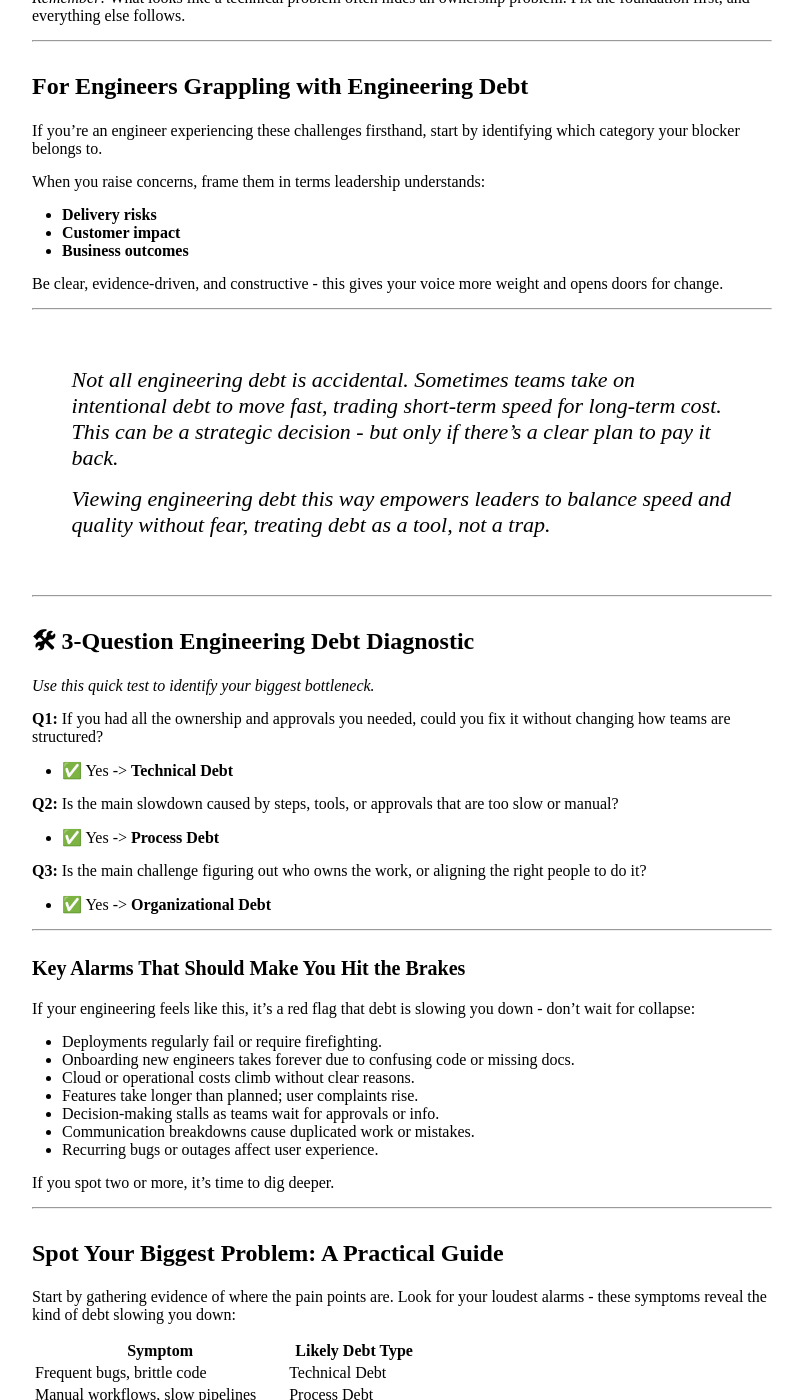
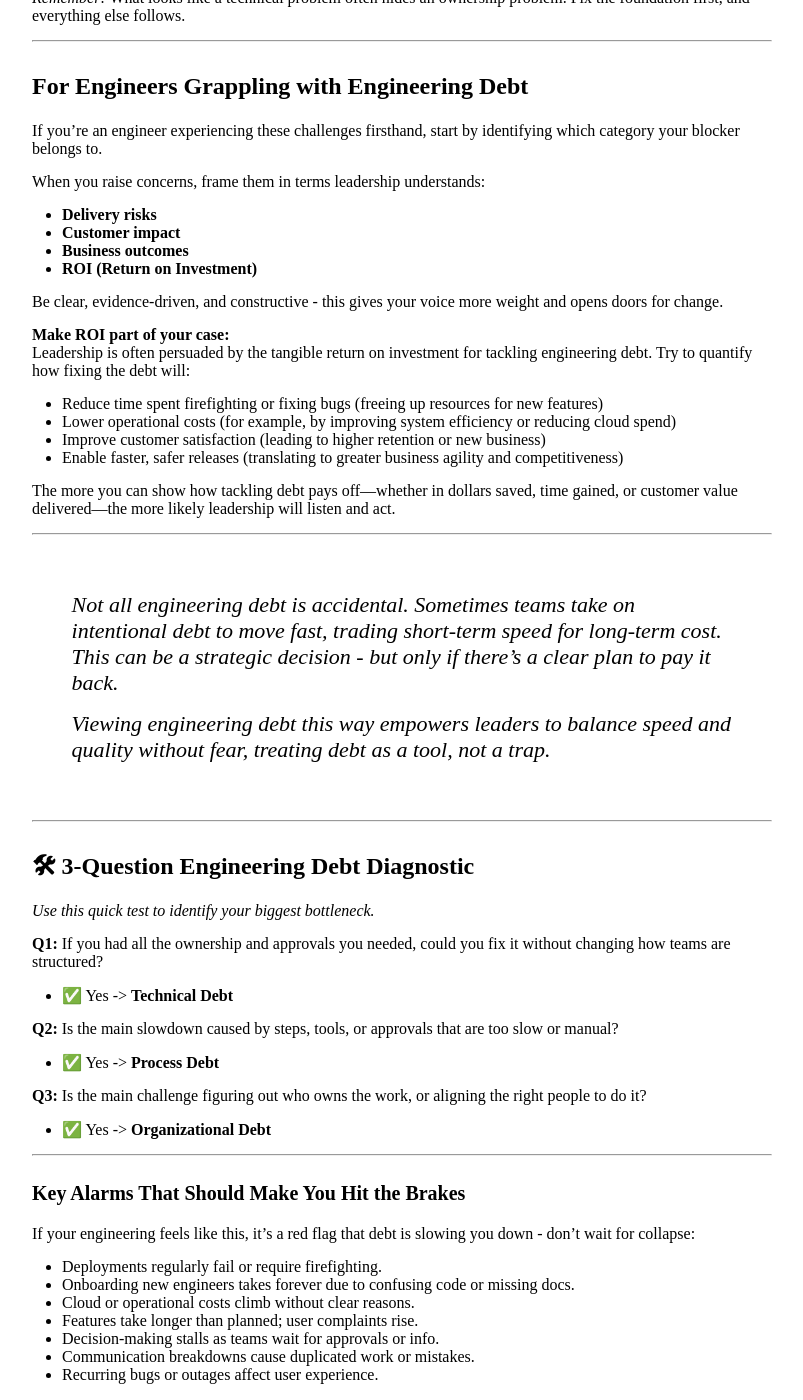
Before and after one commit to prabhamarkandan/prabhamarkandan.github.io, a Jekyll site: the page built from _posts/2025-08-09-how-to-spot-engineering-debt.md, in a window 1280 px wide and 1400 px high, scrolled down 2676 px. Shown: the whole window, without its empty margins (238-1041 px from the left). Built offline with Jekyll 4.4.1, drawn with Linux system fonts in a browser that asks for light colours; some of the changed text lies outside the part shown.

Commit message:
Update 2025-08-09-how-to-spot-engineering-debt.md

```diff
--- a/_posts/2025-08-09-how-to-spot-engineering-debt.md
+++ b/_posts/2025-08-09-how-to-spot-engineering-debt.md
@@ -123,8 +123,19 @@ When you raise concerns, frame them in terms leadership understands:
 - **Delivery risks**
 - **Customer impact**
 - **Business outcomes**
+- **ROI (Return on Investment)**
 
 Be clear, evidence-driven, and constructive - this gives your voice more weight and opens doors for change.
+
+**Make ROI part of your case:**
+Leadership is often persuaded by the tangible return on investment for tackling engineering debt. Try to quantify how fixing the debt will:
+
+- Reduce time spent firefighting or fixing bugs (freeing up resources for new features)
+- Lower operational costs (for example, by improving system efficiency or reducing cloud spend)
+- Improve customer satisfaction (leading to higher retention or new business)
+- Enable faster, safer releases (translating to greater business agility and competitiveness)
+
+The more you can show how tackling debt pays off—whether in dollars saved, time gained, or customer value delivered—the more likely leadership will listen and act.
 
 ---
 
@@ -164,7 +175,6 @@ If your engineering feels like this, it’s a red flag that debt is slowing you
 If you spot two or more, it’s time to dig deeper.
 
 ---
-
 ## Spot Your Biggest Problem: A Practical Guide
 
 Start by gathering evidence of where the pain points are. Look for your loudest alarms - these symptoms reveal the kind of debt slowing you down:
@@ -175,11 +185,11 @@ Start by gathering evidence of where the pain points are. Look for your loudest
 | Manual workflows, slow pipelines | Process Debt      |
 | Miscommunication, unclear ownership | Organizational Debt |
 
-Then prioritize what to fix based on impact and feasibility:
+Then prioritize what to fix based on impact, feasibility, and potential ROI:
 
 - What hurts customers or business most?
 - What’s fixable with your current resources?
-- Where can you score a quick win to boost morale?
+- Where can you score a quick win to boost morale or show a strong return?
 
 Start small, track progress, and build momentum - each win chips away at your debt and frees your team.
 
```
